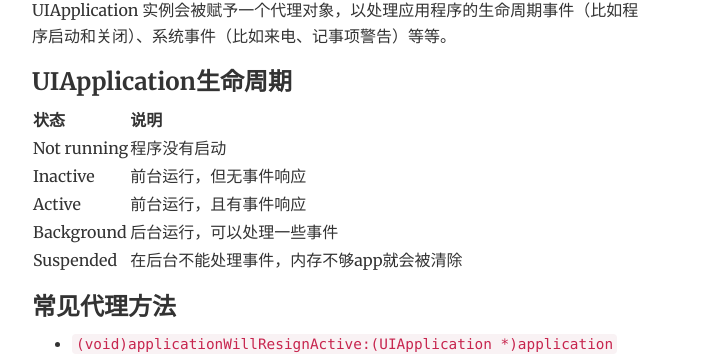
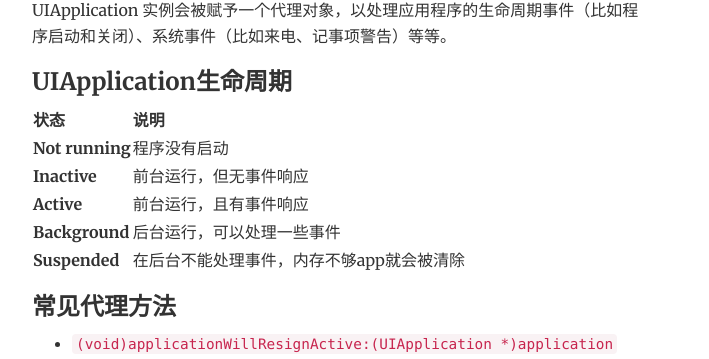
Before and after one commit to FaiChou/faichou.github.io, a Jekyll site: the page built from _posts/2016-05-09-Cocoa Touch.md, in a window 1280 px wide. Shown: the part 2142-2501 px from the top of the page, without its empty margins (302-1011 px from the left). Built offline with Jekyll 4.4.1, drawn with Linux system fonts in a browser that asks for light colours; comment, search, counter and statistics services are not loaded.

```diff
--- a/_posts/2016-05-09-Cocoa Touch.md
+++ b/_posts/2016-05-09-Cocoa Touch.md
@@ -120,11 +120,11 @@ UIApplication 实例会被赋予一个代理对象，以处理应用程序的生
 
 |状态|说明|
 |:---|:---|
-|Not running|程序没有启动|
-|Inactive|前台运行，但无事件响应|
-|Active|前台运行，且有事件响应|
-|Background|后台运行，可以处理一些事件|
-|Suspended|在后台不能处理事件，内存不够app就会被清除|
+|**Not running**|程序没有启动|
+|**Inactive**|前台运行，但无事件响应|
+|**Active**|前台运行，且有事件响应|
+|**Background**|后台运行，可以处理一些事件|
+|**Suspended**|在后台不能处理事件，内存不够app就会被清除|
 
 
 
```
